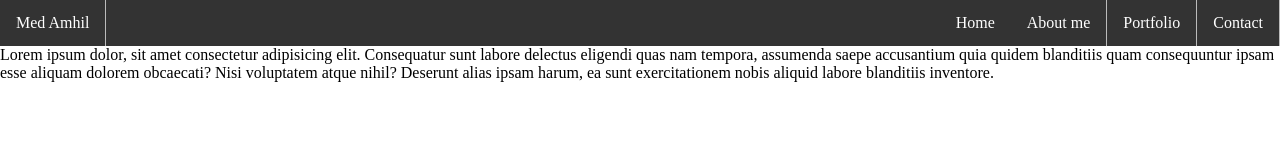
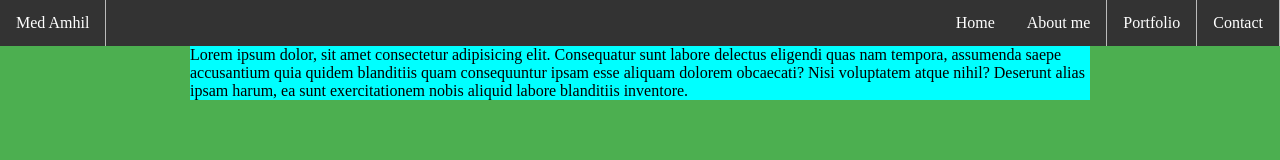
Before and after one commit to med-13/portfolio, a plain HTML site: page index.html in a window 1280 px wide. Drawn offline with Linux system fonts and the light colour scheme.

Commit message:
css style

```diff
--- a/main.css
+++ b/main.css
@@ -40,3 +40,14 @@ navbar--item a:hover:not(.active) {
 .navbar_Name {
   float: left;
 }
+
+.home {
+    background-color: #4CAF50;
+    height: 900px;
+}
+
+.home-section {
+    width: 900px;
+    margin: auto;
+    background-color: aqua;
+}
```
